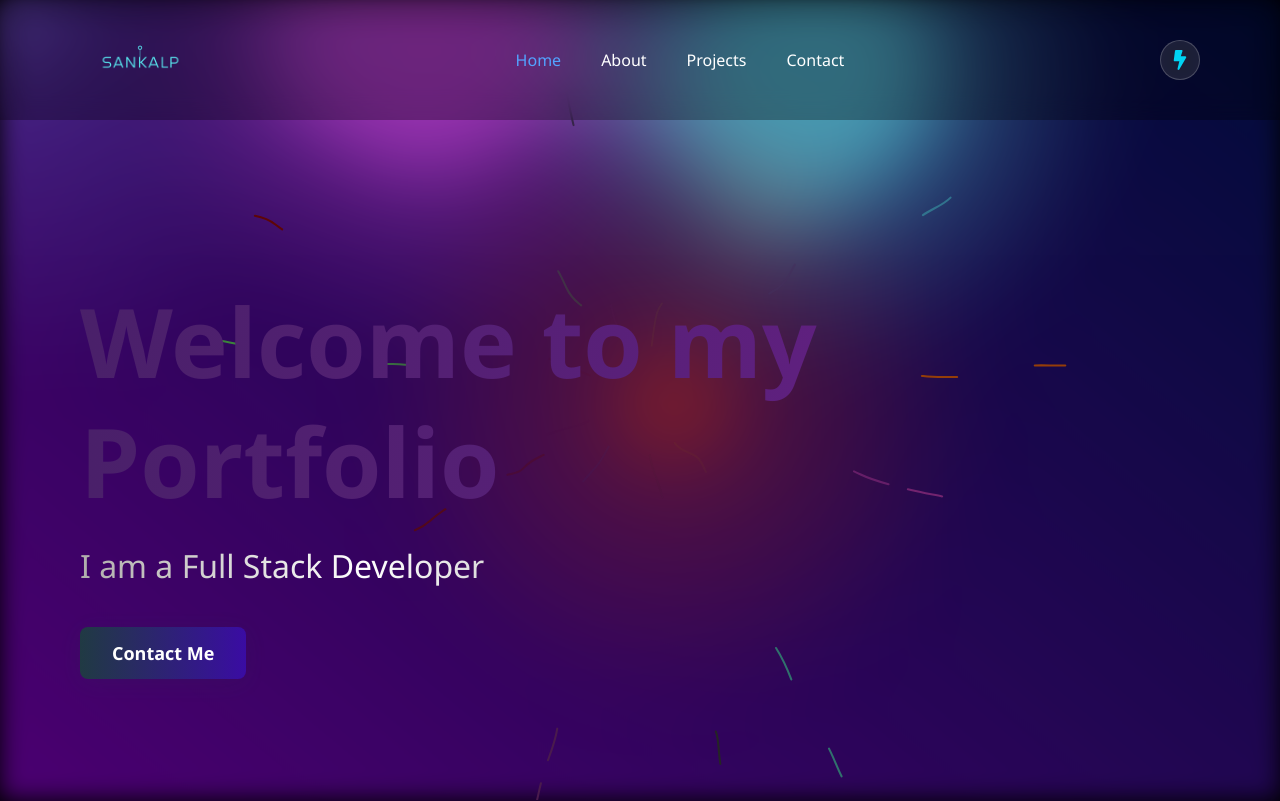
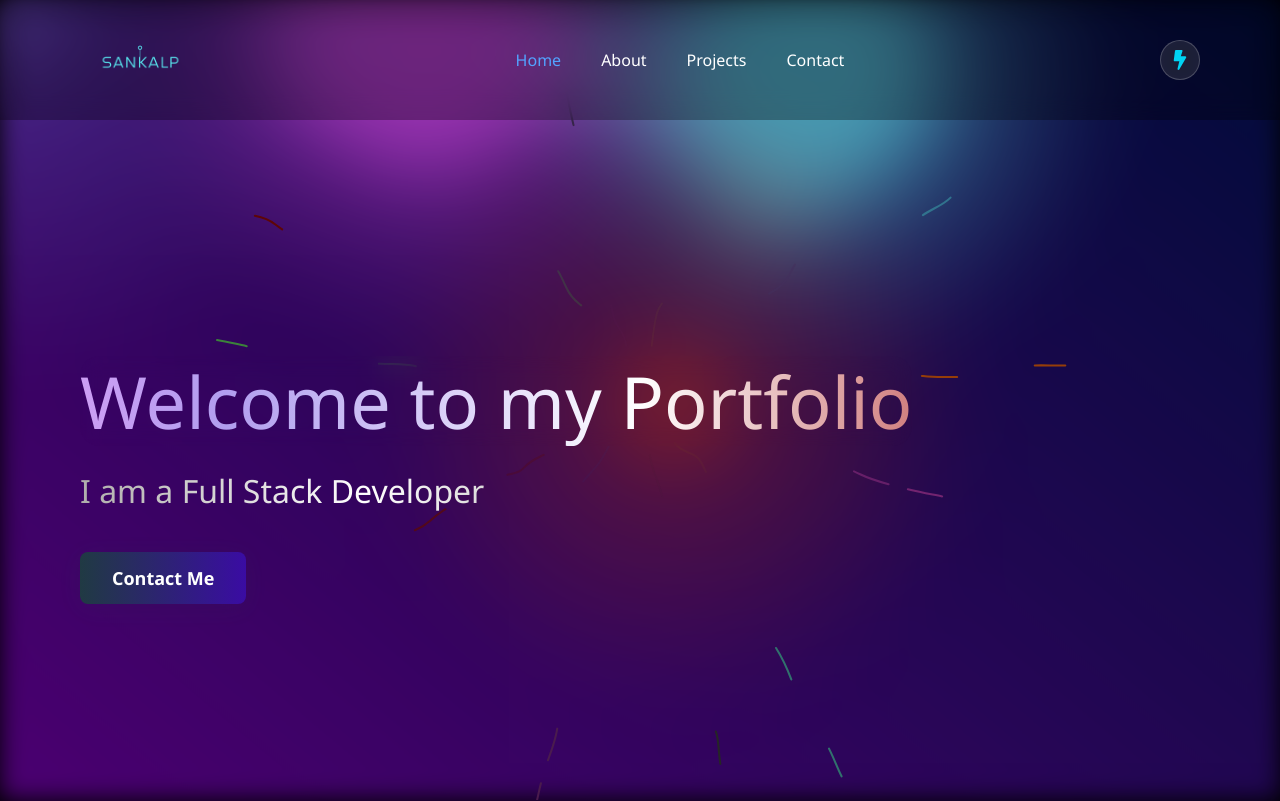
Before and after one commit to Arikalp/Portfolio, a Next.js app: page / in a window 1280 px wide. Shown: the top 801 px of the page. Built offline with nearby package versions, Linux system fonts and the light colour scheme.

Commit message:
Changed the main heading animation logic

```diff
--- a/app/components/Hero.js
+++ b/app/components/Hero.js
@@ -1,56 +1,26 @@
 import React from 'react'
-import { useEffect, useRef } from 'react'
-import { useState } from 'react'
 import { motion } from 'framer-motion'
-import { useInView } from 'framer-motion'
-import { useRouter } from 'next/navigation'
-import { Cover } from "@/components/ui/cover"
+import GradientText from '@/components/ui/gradient-text'
 
 const Hero = ({ onNavigate }) => {
-    const router = useRouter();
-    const h1Ref = useRef(null);
-
-    const aceternityColors = [
-    'rgb(18, 113, 255)',
-    'rgb(221, 74, 255)',
-    'rgb(100, 220, 255)',
-    'rgb(200, 50, 50)',
-    'rgb(180, 180, 50)',
-    'rgb(140, 100, 255)',
-    'rgb(108, 0, 162)',
-    'rgb(0, 17, 82)'
-  ];
-
-  const [colorIndex, setColorIndex] = useState(0);
-
-  useEffect(() => {
-    const interval = setInterval(() => {
-      const colorOne = aceternityColors[colorIndex % aceternityColors.length];
-      const colorTwo = aceternityColors[(colorIndex + 1) % aceternityColors.length];
-
-      if (h1Ref.current) {
-        h1Ref.current.style.setProperty('--color-one', colorOne);
-        h1Ref.current.style.setProperty('--color-two', colorTwo);
-      }
-
-      setColorIndex(prev => (prev + 1) % aceternityColors.length);
-    }, 11000);
-
-    return () => clearInterval(interval);
-  }, [colorIndex]);
-
   return (
     <>
         <div className='hero flex flex-col justify-center py-5 items-start h-[80vh] sm:h-[85vh] md:h-[90vh] text-white px-4 sm:px-8 md:px-20'>
-            <motion.h1
+            <motion.div
               initial={{ opacity: 0, x: -100 }}
               animate={{ opacity: 1, x: 0 }}
               transition={{ duration: 2 }}
-              ref={h1Ref}
-              className='text-2xl sm:text-3xl md:text-4xl lg:text-5xl font-bold leading-tight'
+              className='text-4xl sm:text-5xl md:text-6xl lg:text-7xl font-extrabold leading-tight'
             >
-              Welcome to my Portfolio
-            </motion.h1>
+              <GradientText
+                colors={["#5227FF", "#FF9FFC", "#B19EEF", "#ffffff", "#b63a3a", "#9308dd"]}
+                animationSpeed={15}
+                showBorder={false}
+                className='text-4xl sm:text-5xl md:text-6xl lg:text-7xl font-extrabold leading-tight'
+              >
+                Welcome to my Portfolio
+              </GradientText>
+            </motion.div>
             <motion.p
             initial={{ opacity: 0, x: 100 }}
             animate={{ opacity: 1, x: 0 }}
--- /dev/null
+++ b/components/ui/gradient-text.jsx
@@ -0,0 +1,104 @@
+"use client";
+
+import { useCallback, useEffect, useRef, useState } from 'react';
+import { motion, useAnimationFrame, useMotionValue, useTransform } from 'motion/react';
+import { cn } from '@/lib/utils';
+import styles from './gradient-text.module.css';
+
+export default function GradientText({
+  children,
+  className,
+  colors = ['#5227FF', '#FF9FFC', '#B19EEF'],
+  animationSpeed = 8,
+  showBorder = false,
+  direction = 'horizontal',
+  pauseOnHover = false,
+  yoyo = true,
+}) {
+  const [isPaused, setIsPaused] = useState(false);
+  const progress = useMotionValue(0);
+  const elapsedRef = useRef(0);
+  const lastTimeRef = useRef(null);
+
+  const animationDuration = animationSpeed * 1000;
+
+  useAnimationFrame((time) => {
+    if (isPaused) {
+      lastTimeRef.current = null;
+      return;
+    }
+
+    if (lastTimeRef.current === null) {
+      lastTimeRef.current = time;
+      return;
+    }
+
+    const deltaTime = time - lastTimeRef.current;
+    lastTimeRef.current = time;
+    elapsedRef.current += deltaTime;
+
+    if (yoyo) {
+      const fullCycle = animationDuration * 2;
+      const cycleTime = elapsedRef.current % fullCycle;
+
+      if (cycleTime < animationDuration) {
+        progress.set((cycleTime / animationDuration) * 100);
+      } else {
+        progress.set(100 - ((cycleTime - animationDuration) / animationDuration) * 100);
+      }
+
+      return;
+    }
+
+    progress.set((elapsedRef.current / animationDuration) * 100);
+  });
+
+  useEffect(() => {
+    elapsedRef.current = 0;
+    lastTimeRef.current = null;
+    progress.set(0);
+  }, [animationSpeed, progress, yoyo]);
+
+  const backgroundPosition = useTransform(progress, (value) => {
+    if (direction === 'vertical') {
+      return `50% ${value}%`;
+    }
+
+    return `${value}% 50%`;
+  });
+
+  const handleMouseEnter = useCallback(() => {
+    if (pauseOnHover) {
+      setIsPaused(true);
+    }
+  }, [pauseOnHover]);
+
+  const handleMouseLeave = useCallback(() => {
+    if (pauseOnHover) {
+      setIsPaused(false);
+    }
+  }, [pauseOnHover]);
+
+  const gradientAngle =
+    direction === 'horizontal' ? 'to right' : direction === 'vertical' ? 'to bottom' : 'to bottom right';
+  const gradientColors = [...colors, colors[0]].join(', ');
+  const gradientStyle = {
+    backgroundImage: `linear-gradient(${gradientAngle}, ${gradientColors})`,
+    backgroundSize:
+      direction === 'horizontal' ? '300% 100%' : direction === 'vertical' ? '100% 300%' : '300% 300%',
+    backgroundRepeat: 'repeat',
+  };
+
+  return (
+    <motion.span
+      className={cn(styles.animatedGradientText, showBorder && styles.withBorder, className)}
+      onMouseEnter={handleMouseEnter}
+      onMouseLeave={handleMouseLeave}
+    >
+      {showBorder && <motion.span className={styles.gradientOverlay} style={{ ...gradientStyle, backgroundPosition }} />}
+      <motion.span className={styles.textContent} style={{ ...gradientStyle, backgroundPosition }}>
+        {children}
+      </motion.span>
+    </motion.span>
+  );
+}
--- /dev/null
+++ b/components/ui/gradient-text.module.css
@@ -0,0 +1,49 @@
+.animatedGradientText {
+  position: relative;
+  margin: 0 auto;
+  display: inline-flex;
+  max-width: fit-content;
+  flex-direction: row;
+  align-items: center;
+  justify-content: center;
+  border-radius: 1.25rem;
+  font-weight: 500;
+  -webkit-backdrop-filter: blur(10px);
+  backdrop-filter: blur(10px);
+  transition: box-shadow 0.5s ease-out;
+  overflow: hidden;
+}
+
+.withBorder {
+  padding: 0.35rem 0.75rem;
+}
+
+.gradientOverlay {
+  position: absolute;
+  inset: 0;
+  border-radius: inherit;
+  z-index: 0;
+  pointer-events: none;
+}
+
+.gradientOverlay::before {
+  content: '';
+  position: absolute;
+  left: 50%;
+  top: 50%;
+  width: calc(100% - 2px);
+  height: calc(100% - 2px);
+  transform: translate(-50%, -50%);
+  border-radius: inherit;
+  background-color: #060010;
+  z-index: -1;
+}
+
+.textContent {
+  display: inline-block;
+  position: relative;
+  z-index: 2;
+  -webkit-background-clip: text;
+  background-clip: text;
+  color: transparent;
+}
--- a/package.json
+++ b/package.json
@@ -19,7 +19,7 @@
     "framer-motion": "^12.12.1",
     "locomotive-scroll": "^4.1.4",
     "lucide-react": "^0.539.0",
-    "motion": "^12.29.0",
+    "motion": "^12.37.0",
     "next": "^15.1.0",
     "nodemailer": "^7.0.12",
     "react": "^19.0.0",
```
Also changed, not shown: components.json, 1 other file (tests, documents, lock files or other folders).
